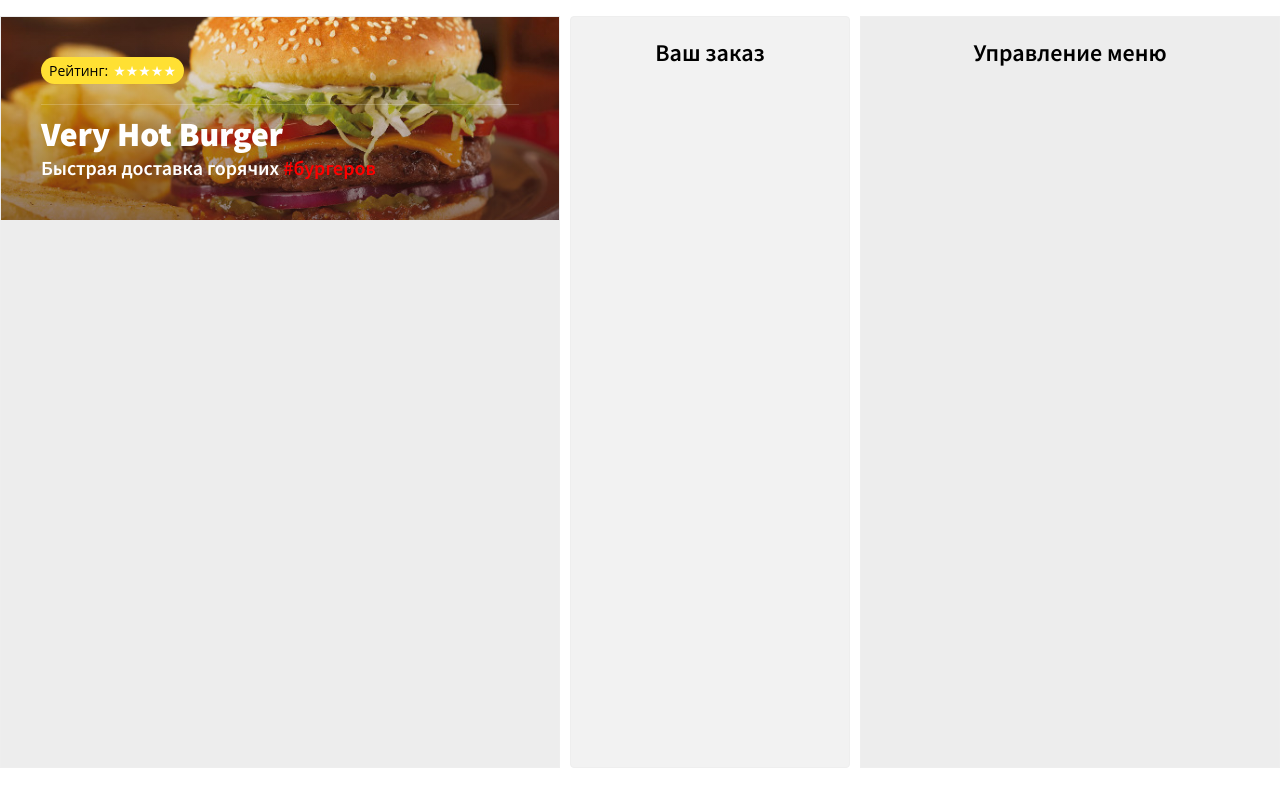
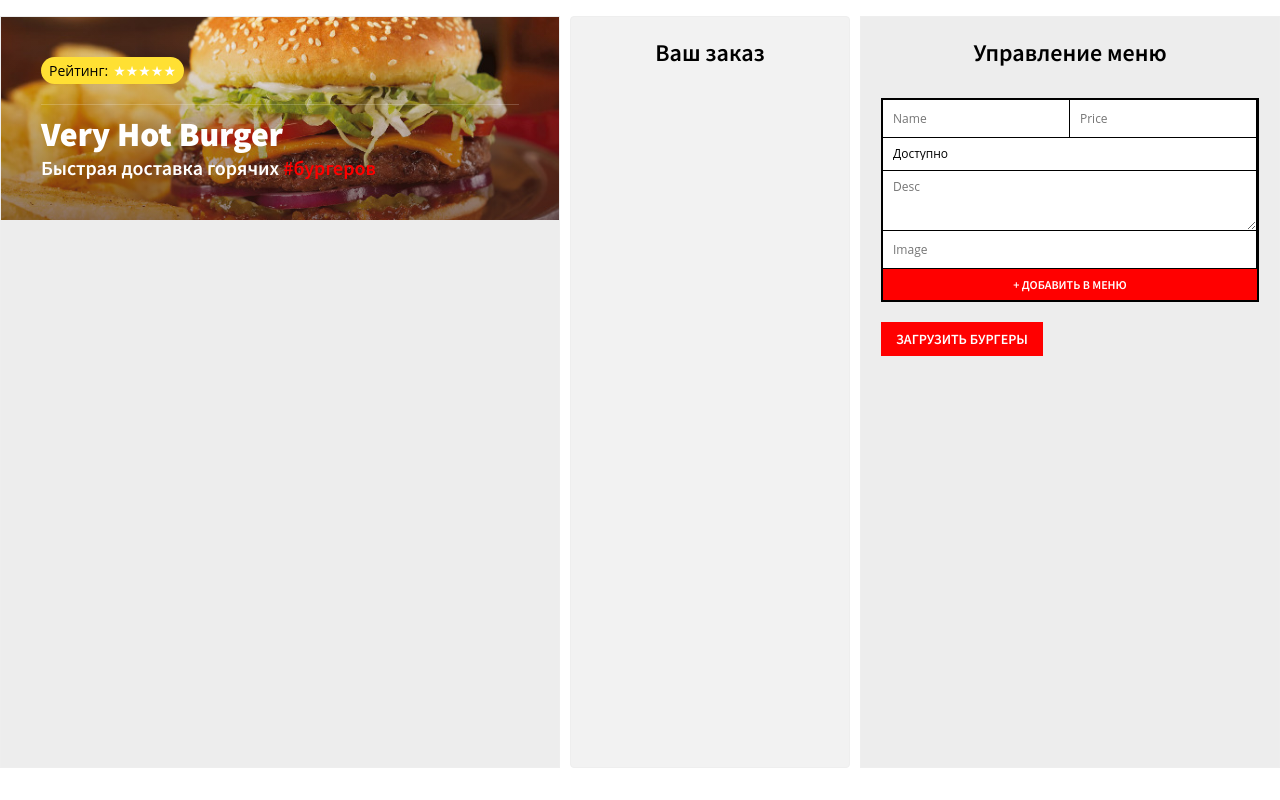
Before and after one commit to pnzdmd/react-restaurant, a React (Create React App) app: page /restaurant/1 in a window 1280 px wide. Built offline with nearby package versions, Linux system fonts and the light colour scheme.

Commit message:
Создать управление меню

```diff
--- /dev/null
+++ b/src/components/AddBurgerForm.jsx
@@ -0,0 +1,65 @@
+import React from 'react';
+
+class AddBurgerForm extends React.Component {
+  // для инпута создаю ссылки Ref
+  nameRef = React.createRef();
+  priceRef = React.createRef();
+  statusRef = React.createRef();
+  descRef = React.createRef();
+  imageRef = React.createRef();
+
+  // обработчик формы
+  createBurger = (event) => {
+    event.preventDefault();
+    // создаю константу для приема всех значений полей инпутов
+    const burger = {
+      name: this.nameRef.current.value,
+      // перевел значение в числовой формат
+      price: parseFloat(this.priceRef.current.value),
+      status: this.statusRef.current.value,
+      desc: this.descRef.current.value,
+      image: this.imageRef.current.value,
+    };
+    // через props передаю родителю данные с инпутов по бургерам
+    this.props.addBurger(burger);
+    // обнуляю поля формы
+    event.currentTarget.reset();
+  };
+
+  render() {
+    return (
+      <form className='burger-edit' onSubmit={this.createBurger}>
+        <input
+          ref={this.nameRef}
+          name='name'
+          type='text'
+          placeholder='Name'
+          autoComplete='off'
+        />
+        <input
+          ref={this.priceRef}
+          name='price'
+          type='text'
+          placeholder='Price'
+          autoComplete='off'
+        />
+
+        <select ref={this.statusRef} name='status' className='status'>
+          <option value='available'>Доступно</option>
+          <option value='unavailable'>Убрать из меню</option>
+        </select>
+        <textarea ref={this.descRef} name='desc' placeholder='Desc' />
+        <input
+          ref={this.imageRef}
+          name='image'
+          type='text'
+          placeholder='Image'
+          autoComplete='off'
+        />
+        <button type='submit'>+ Добавить в меню</button>
+      </form>
+    );
+  }
+}
+
+export default AddBurgerForm;
--- a/src/components/App.jsx
+++ b/src/components/App.jsx
@@ -1,9 +1,30 @@
-import React, { Component } from 'react';
+import React from 'react';
 import Header from './Header';
 import Order from './Order';
 import MenuAdmin from './MenuAdmin';
+import sampleBurgers from '../sample-burgers';
 
-class App extends Component {
+class App extends React.Component {
+  state = {
+    burgers: {},
+    order: {},
+  };
+
+  addBurger = (burger) => {
+    console.log('addBurger', burger);
+    // 1. делаю копию объекта state.burgers
+    const burgers = { ...this.state.burgers };
+    // 2. Добавить новый бургер в переменную burgers
+    burgers[`burger${Date.now()}`] = burger;
+    // 3. Записать новый объект burgers в state
+    this.setState({ burgers });
+  };
+
+  // метод добавлений бургеров в меню
+  loadSampleBurgers = () => {
+    this.setState({ burgers: sampleBurgers });
+  };
+
   render() {
     return (
       <div className='burger-paradise'>
@@ -11,7 +32,10 @@
           <Header title='Very Hot Burger' />
         </div>
         <Order />
-        <MenuAdmin />
+        <MenuAdmin
+          addBurger={this.addBurger}
+          loadSampleBurgers={this.loadSampleBurgers}
+        />
       </div>
     );
   }
--- a/src/components/Landing.jsx
+++ b/src/components/Landing.jsx
@@ -23,7 +23,6 @@
   // метод для перехода на страницу выбранного ресторана
   getToRestaurant = () => {
     const { url } = this.state;
-    console.log(url);
     this.props.history.push(`/restaurant/${url}`);
   };
 
--- a/src/components/MenuAdmin.jsx
+++ b/src/components/MenuAdmin.jsx
@@ -1,10 +1,15 @@
-import React, { Component } from 'react';
+import React from 'react';
+import AddBurgerForm from './AddBurgerForm';
 
-class MenuAdmin extends Component {
+class MenuAdmin extends React.Component {
   render() {
     return (
       <div className='menu-admin'>
         <h2>Управление меню</h2>
+        <AddBurgerForm addBurger={this.props.addBurger} />
+        <button onClick={this.props.loadSampleBurgers}>
+          Загрузить бургеры
+        </button>
       </div>
     );
   }
```
Also changed, not shown: 1 other file (tests, documents, lock files or other folders).
